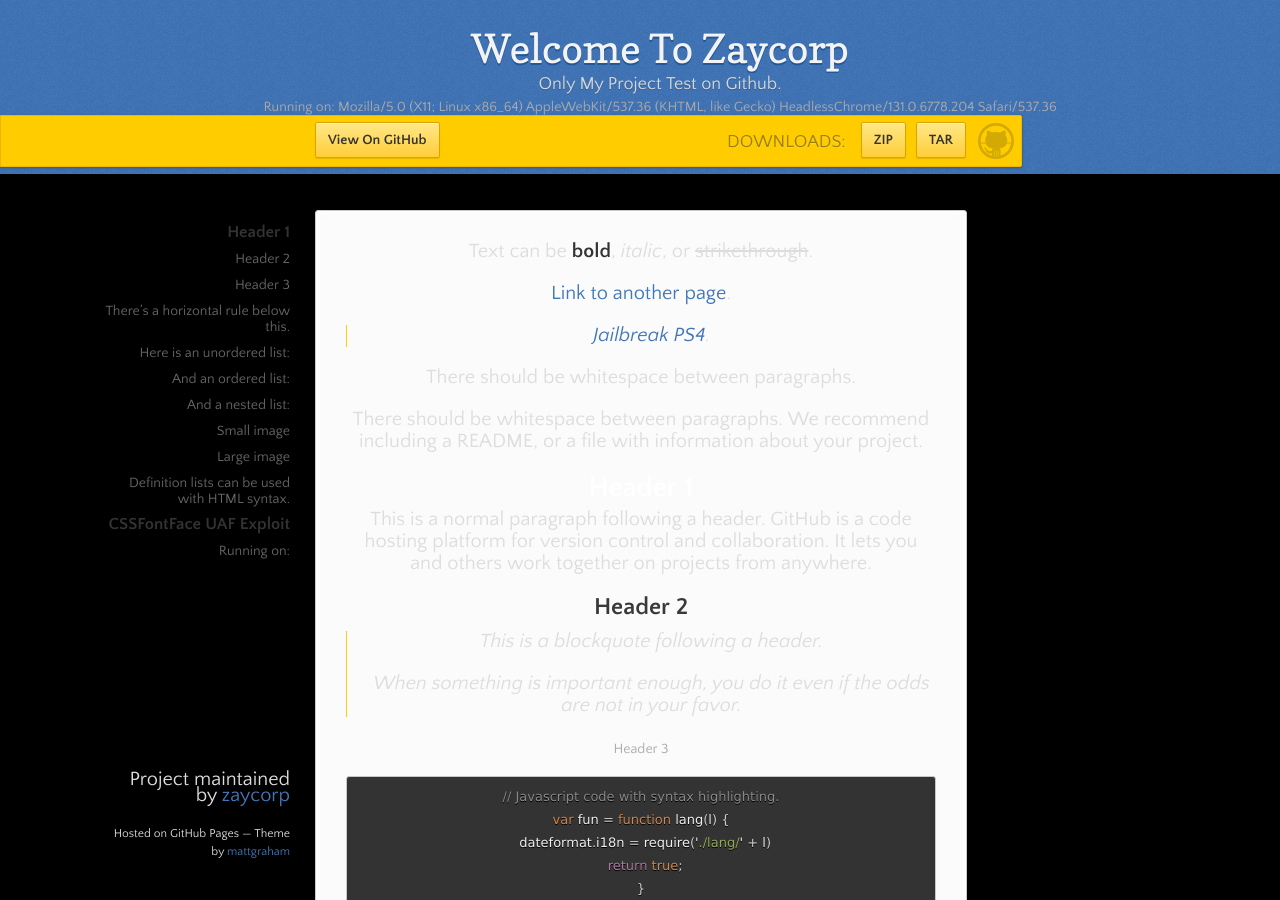
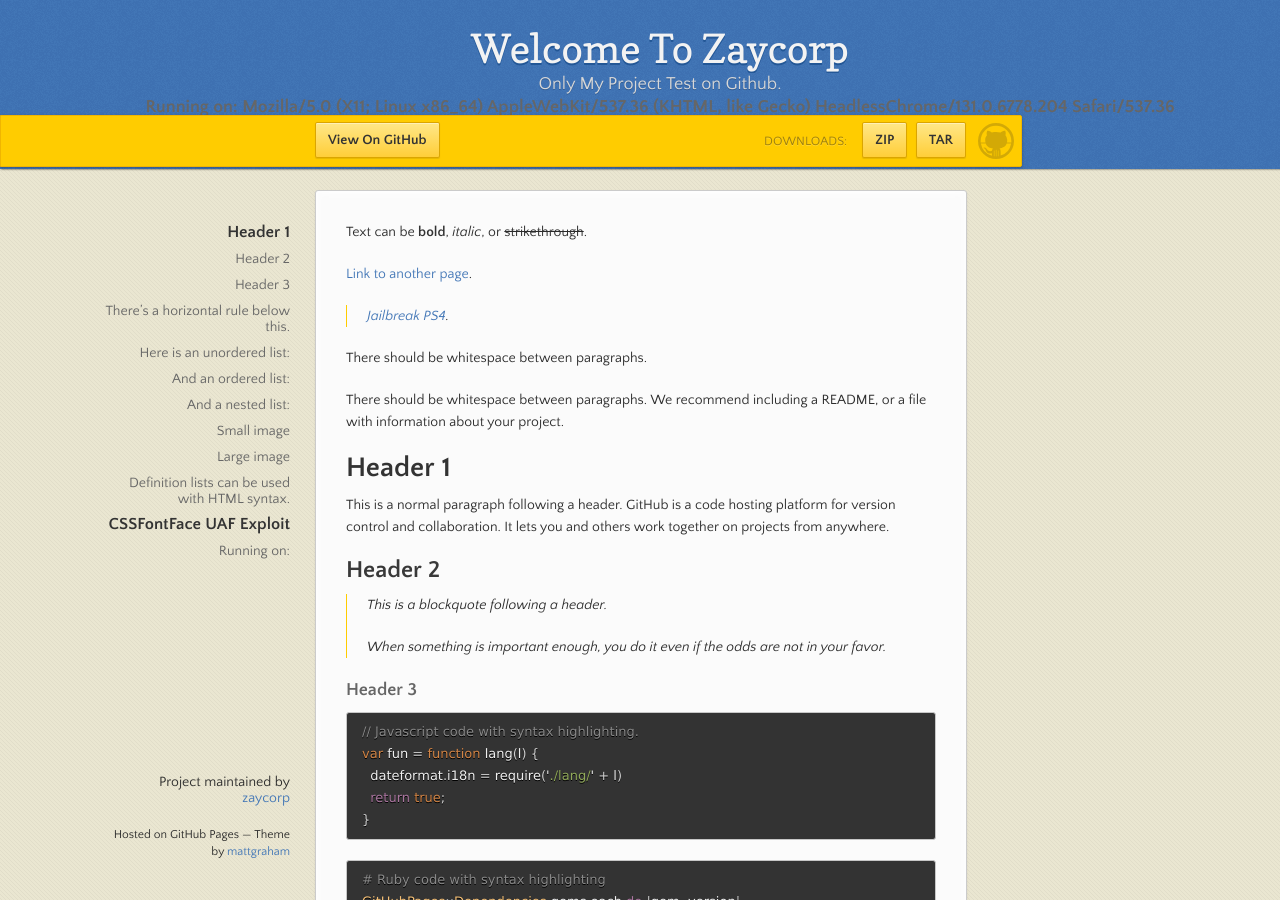
Before and after one commit to zaycorp/home-page, a Jekyll site: the page built from index.md, in a window 1280 px wide and 900 px high. Built offline with Jekyll 4.4.1, drawn with Linux system fonts in a browser that asks for light colours.

Commit message:
Update index.html

```diff
--- a/_includes/index.html
+++ b/_includes/index.html
@@ -4,7 +4,7 @@
   <meta charset="UTF-8">
   <meta name="viewport" content="width=device-width, initial-scale=1.0">
   <title>CSSFontFace exploit</title>
-  <link rel="stylesheet" href="includes/style.css">
+<!--  <link rel="stylesheet" href="includes/style.css"> -->
 </head>
 <body>
 
```
